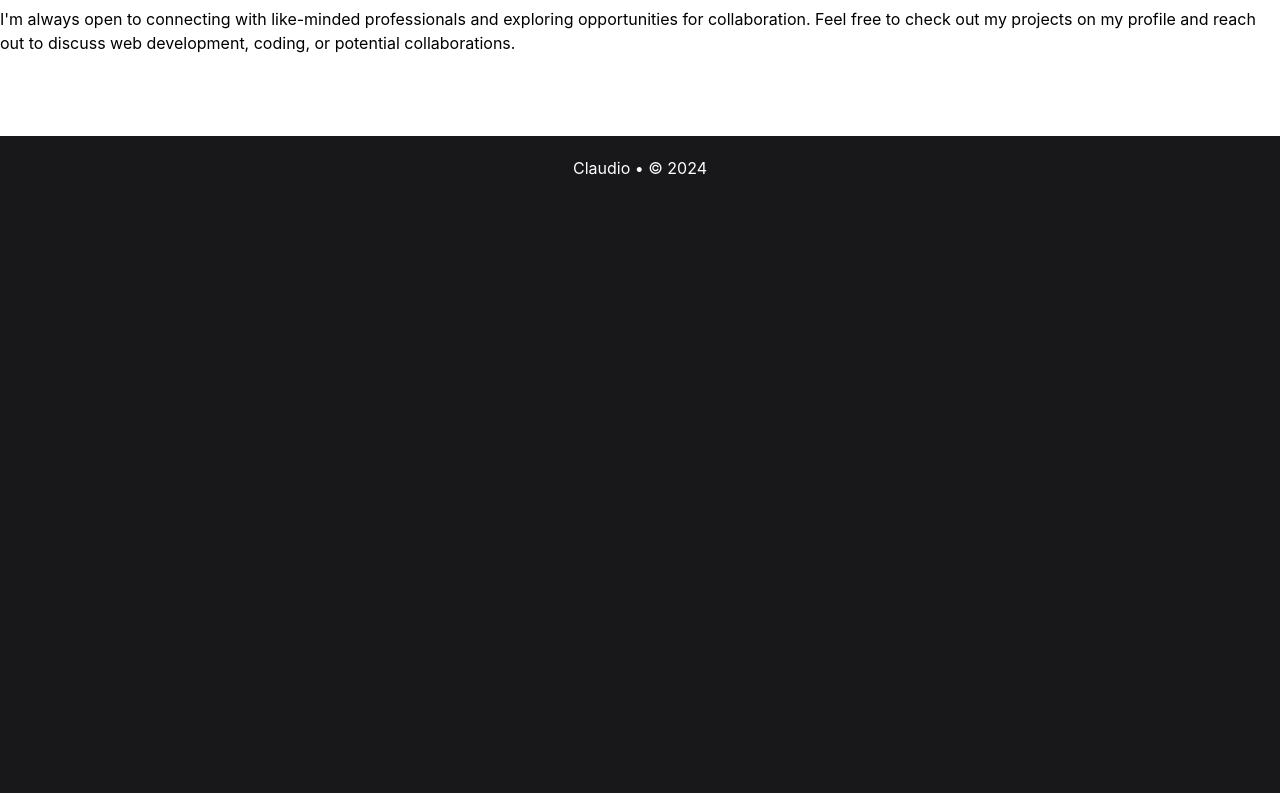
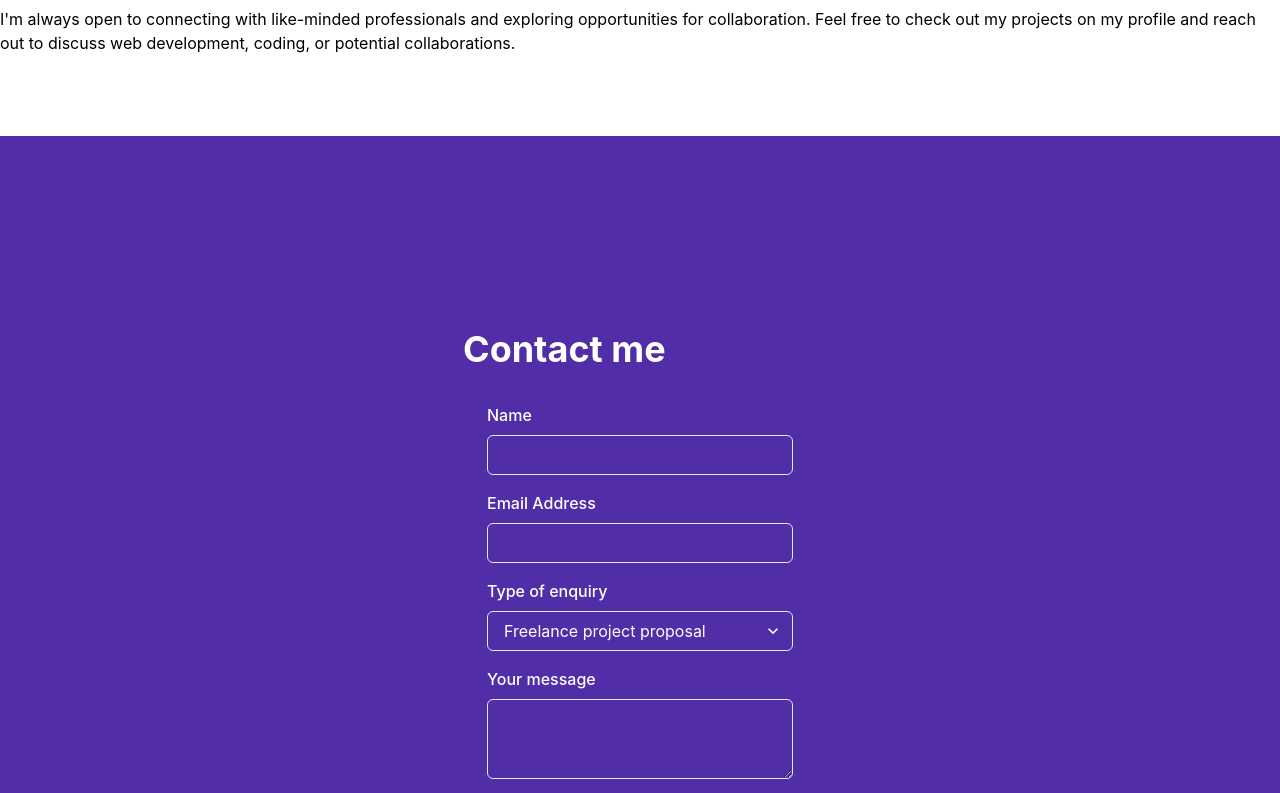
Before and after one commit to claudiooleite/Portfolio, a React (Create React App) app: page / in a window 1280 px wide. Shown: the part 2860-3653 px from the top of the page. Before the commit the page ends 3060 px from the top, so only its background shows below. Built offline with nearby package versions, Linux system fonts and the light colour scheme.

Commit message:
contactme component styled, not finished

```diff
--- a/src/App.js
+++ b/src/App.js
@@ -20,7 +20,7 @@
           <LandingSection />
           <ProjectsSection />
           <AboutMe />
-          {/* <ContactMeSection /> */}
+          <ContactMeSection />
           <Footer />
           <Alert />
         </main>
--- a/src/components/ContactMeSection.js
+++ b/src/components/ContactMeSection.js
@@ -60,7 +60,7 @@
       py={16}
       spacing={8}
     >
-      <VStack w="1024px" p={32} alignItems="flex-start">
+      <VStack p={32} alignItems="flex-start">
         <Heading as="h1" id="contactme-section">
           Contact me
         </Heading>
```
